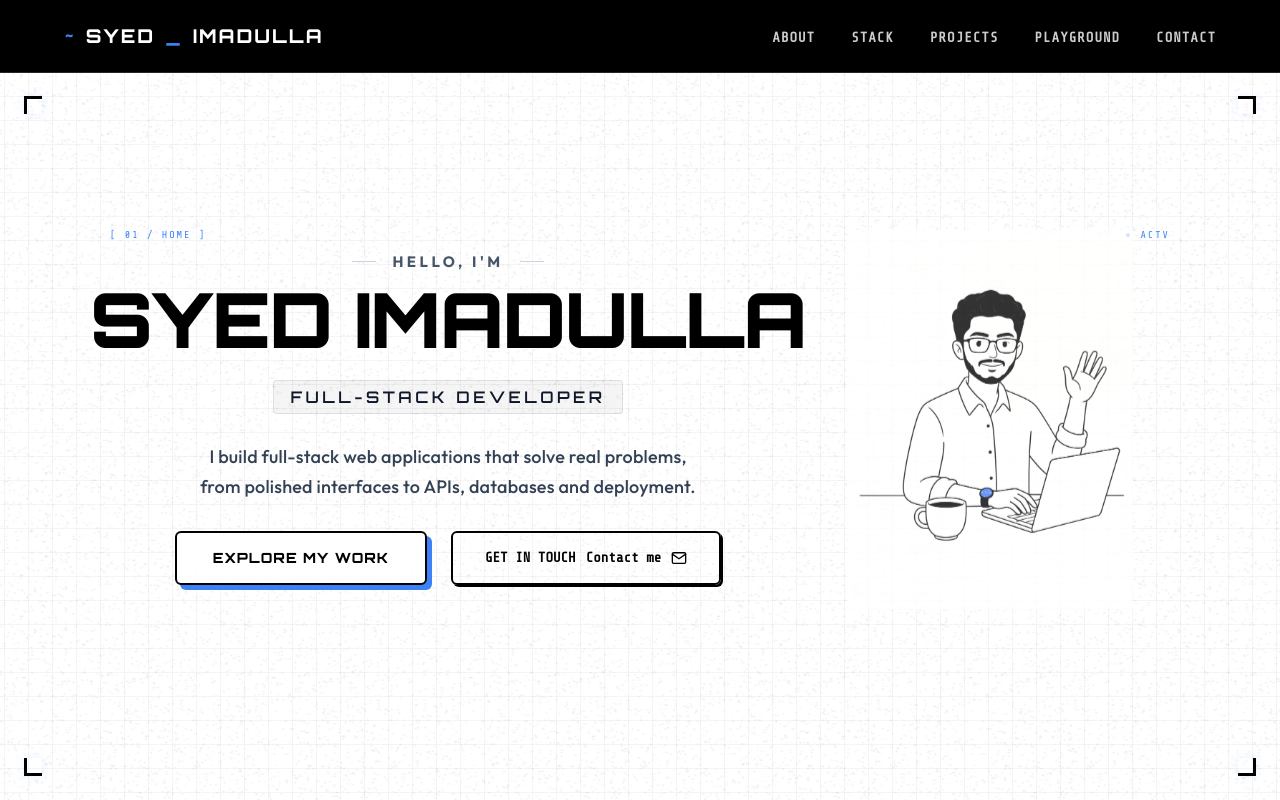
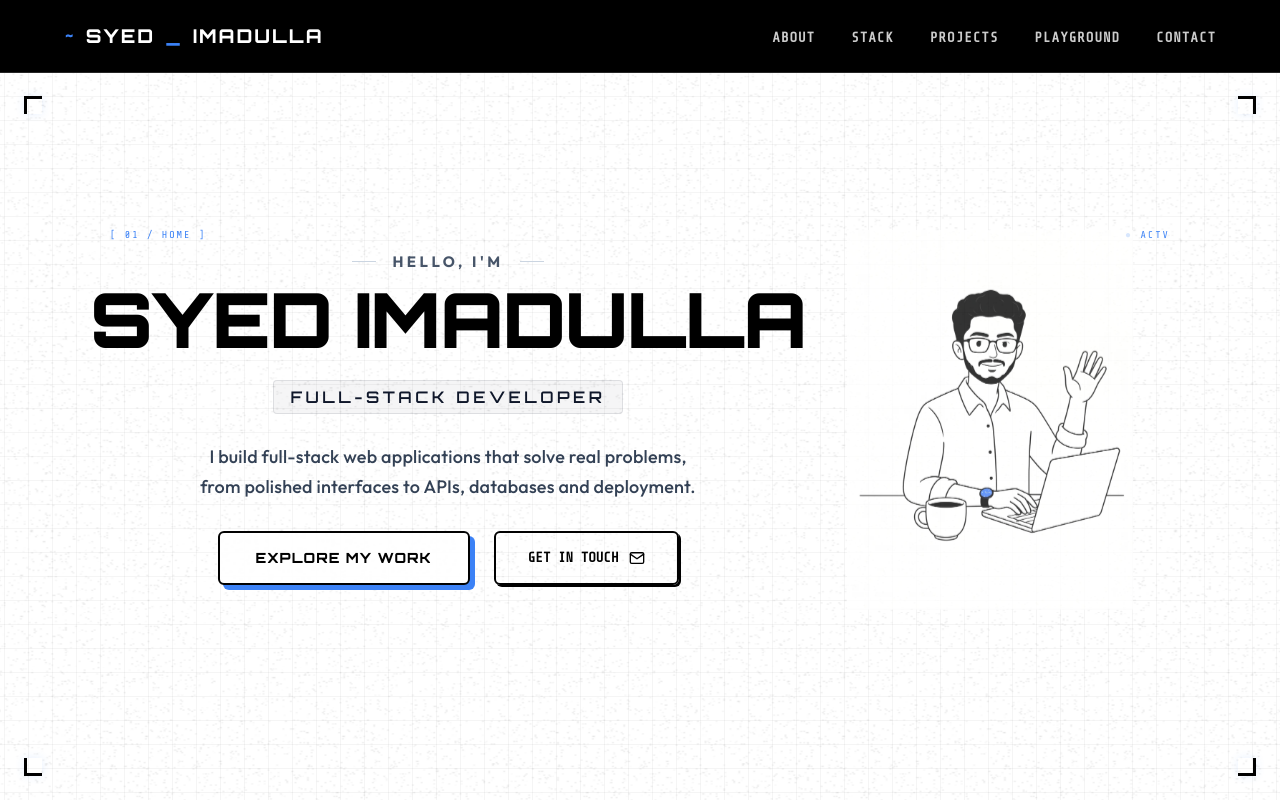
Before and after one commit to syed-imadulla/Portfolio, a React (Vite) app: page / in a window 1280 px wide. Shown: the top 800 px of the page. Built offline with nearby package versions, Linux system fonts and the light colour scheme.

Commit message:
refactor: simplify hero section contact button structure and update accessibility labels

```diff
--- a/src/sections/Hero.tsx
+++ b/src/sections/Hero.tsx
@@ -122,10 +122,9 @@ export function Hero() {
 
                 <motion.div className="hero-actions" variants={textItemVariants}>
                   <a href="#projects" className="btn-primary" aria-label="Explore my projects and work">EXPLORE MY WORK</a>
-                  <a href="#contact" className="btn-secondary">
-                    <span aria-hidden="true">GET IN TOUCH</span>
-                    <span className="sr-only">Contact me</span>
-                    <svg className="btn-icon-svg" viewBox="0 0 24 24" fill="none" stroke="currentColor" strokeWidth="2" strokeLinecap="round" strokeLinejoin="round">
+                  <a href="#contact" className="btn-secondary" aria-label="Get in touch">
+                    GET IN TOUCH
+                    <svg className="btn-icon-svg" viewBox="0 0 24 24" fill="none" stroke="currentColor" strokeWidth="2" strokeLinecap="round" strokeLinejoin="round" aria-hidden="true">
                       <path d="M4 4h16c1.1 0 2 .9 2 2v12c0 1.1-.9 2-2 2H4c-1.1 0-2-.9-2-2V6c0-1.1.9-2 2-2z"></path>
                       <polyline points="22,6 12,13 2,6"></polyline>
                     </svg>
```
